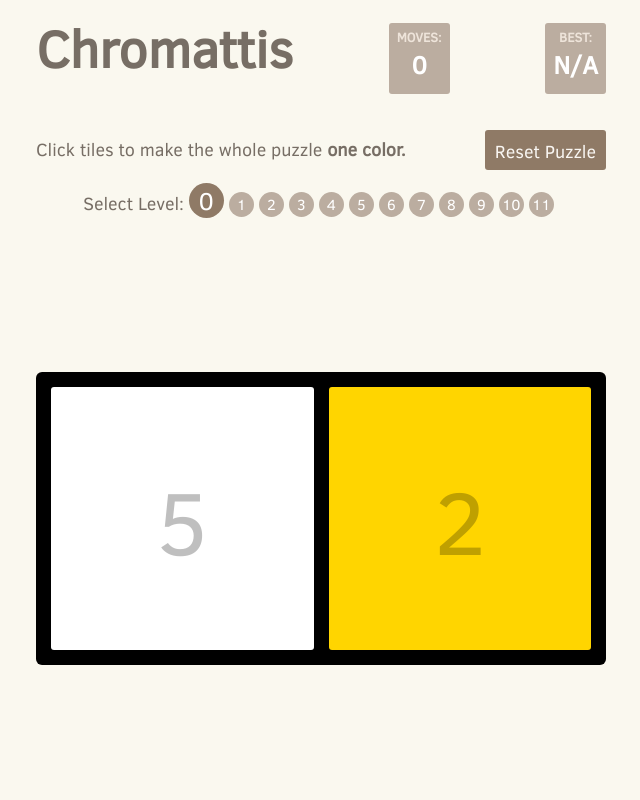
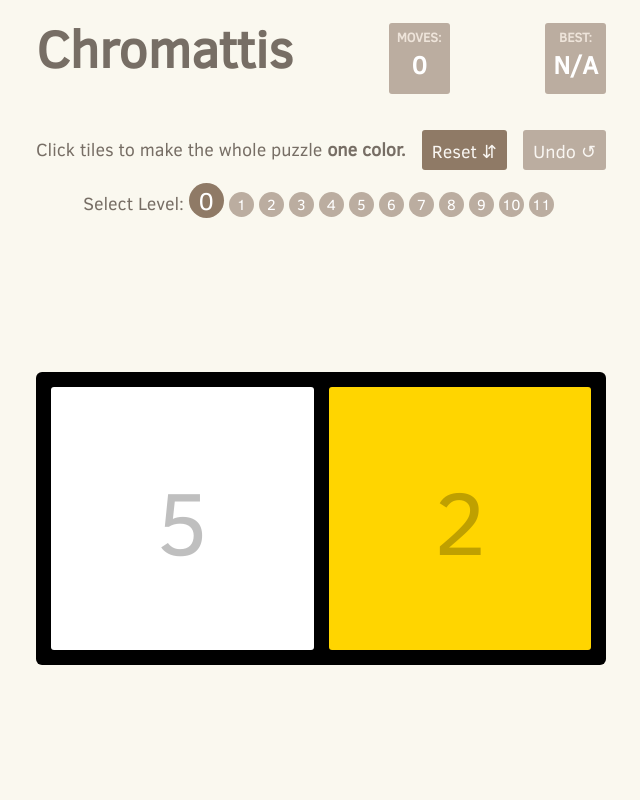
Before and after one commit to CaptainStack/chromattis, a React (Create React App) app: page / in a window 1280 px wide. Shown: the top 800 px of the page, without its empty margins (319-959 px from the left). Built offline with nearby package versions, Linux system fonts and the light colour scheme.

Commit message:
Add undo action to game

```diff
--- a/public/command_line.js
+++ b/public/command_line.js
@@ -23,6 +23,7 @@ shuffle() - Resets the board by shuffling, also sets movecount back to 0.
 press(index) - Takes an integer corresponding to a Tile on the board. Triggers a press of that tile.
 reverse(index) - Takes an integer corresponding to a Tile on the board. Triggers a reverse-press of that tile.
 preview(index) - Takes an integer corresponding to a Tile on the board and prints all the tiles that pressing it would impact.
+undo() - Undoes the last move taken - cannot be used twice in a row.
 
 next_level() - Navigates the game to the next level if unlocked.
 previous_level() - Navigates the game to the previous level.
@@ -68,4 +69,8 @@ const show_board = () => {
   document.getElementById('show_board').click();
 }
 
+const undo = () => {
+  document.getElementById('undo').click();
+}
+
 help()
--- a/src/actions.js
+++ b/src/actions.js
@@ -12,6 +12,7 @@ export const advance_tile_color = (state, tile) => {
   }
 
   state.current_level().currently_selected = null;
+  state.current_level().last_move = { tile: tile, reverse: false };
 
   return state;
 }
@@ -29,6 +30,7 @@ export const previous_tile_color = (state, tile) => {
     state.current_level().best_score = state.current_level().moves;
   }
 
+  state.current_level().last_move = { tile: tile, reverse: true };
   return state;
 }
 
@@ -100,7 +102,7 @@ export const shuffle_colors = (state) => {
   }
 
   state.current_level().best_score = best_score;
-
+  state.current_level().last_move = null;
   return state;
 }
 
@@ -117,3 +119,24 @@ export const navigate_level = (state, level) => {
   }
   return state;
 }
+
+export const undo_move = (state) => {
+  let current_level = state.current_level();
+  let last_move = current_level.last_move ? current_level.last_move : null;
+
+  if (last_move) {
+    if (last_move.reverse) {
+      advance_tile_color(state, last_move.tile);
+      state.current_level().last_move = null;
+      current_level.moves -= 2;
+    } else {
+      previous_tile_color(state, last_move.tile);
+      state.current_level().last_move = null;
+      current_level.moves -= 2;
+    }
+  } else {
+    console.log('You can only undo your last move.');
+  }
+
+  return state;
+}
--- a/src/components/App.jsx
+++ b/src/components/App.jsx
@@ -3,7 +3,7 @@ import '../styles/App.css';
 import { Game } from './Game';
 import { VictoryModal } from './VictoryModal';
 import { LevelNavigation } from './LevelNavigation';
-import { newGameButtonClicked, cliPrintBoard } from '../events';
+import { newGameButtonClicked, undoButtonClicked, cliPrintBoard } from '../events';
 
 export const App = ({state}) => {
   // Add event listeners for custom install button/prompt
@@ -48,11 +48,12 @@ export const App = ({state}) => {
             <h3>BEST:</h3>
             <p>{current_level.best_score}</p>
           </div>
+          <span id="install" className='flat-button' hidden>Install ⇩</span>
         </div>
         <div className='row'>
           <p>Click tiles to make the whole puzzle <strong>one color.</strong></p>
-          <span id='reset_game' className='flat-button' onClick={newGameButtonClicked}>Reset Puzzle</span>
-          <span id="install" className='flat-button' hidden>Install</span>
+          <span id='reset_game' className='flat-button' onClick={newGameButtonClicked}>Reset ⇵</span>
+          <span id="undo" className={`flat-button ${state.current_level().last_move ? null : 'locked'}`} onClick={undoButtonClicked}>Undo ↺</span>
           <span id="show_board" className='flat-button' onClick={cliPrintBoard} hidden>Show Board</span>
         </div>
         <LevelNavigation levels={state.levels} current_level_index={state.current_level_index} highest_unlocked_level={state.highest_unlocked_level()}/>
--- a/src/events.js
+++ b/src/events.js
@@ -74,6 +74,12 @@ export const tileUnhovered = hovered_tile => event => {
   store.dispatch({ type: 'CLEAR_HIGHLIGHTS', tile: hovered_tile });
 }
 
+export const undoButtonClicked = event => {
+  console.log('Undoing last move...');
+  store.dispatch({ type: 'UNDO_MOVE' });
+  setTimeout(() => {cliPrintBoard()}, 500);
+}
+
 export const newGameButtonClicked = event => {
   console.log('Shuffling board...')
   let interval = setInterval(function() {
--- a/src/initial_state.js
+++ b/src/initial_state.js
@@ -47,6 +47,7 @@ const LevelData = (board) => ({
   moves: 0,
   best_score: 'N/A',
   currently_selected: null,
+  last_move: null,
   in_winning_state: in_winning_state,
 });
 
--- a/src/reducer.js
+++ b/src/reducer.js
@@ -1,5 +1,5 @@
 import { INITIAL_STATE } from './initial_state';
-import { advance_tile_color, previous_tile_color, preview_tiles, highlight_tiles, clear_highlights, shuffle_colors, solve_puzzle, navigate_level } from './actions';
+import { advance_tile_color, previous_tile_color, preview_tiles, highlight_tiles, clear_highlights, shuffle_colors, solve_puzzle, navigate_level, undo_move } from './actions';
 
 export default function reducer(state = INITIAL_STATE, action) {
   switch (action.type) {
@@ -17,6 +17,8 @@ export default function reducer(state = INITIAL_STATE, action) {
       return shuffle_colors(state);
     case 'NAVIGATE_LEVEL':
       return navigate_level(state, action.level)
+      case 'UNDO_MOVE':
+        return undo_move(state, action.tile);
     case 'SOLVE_PUZZLE':
       return solve_puzzle(state);
     default:
```
